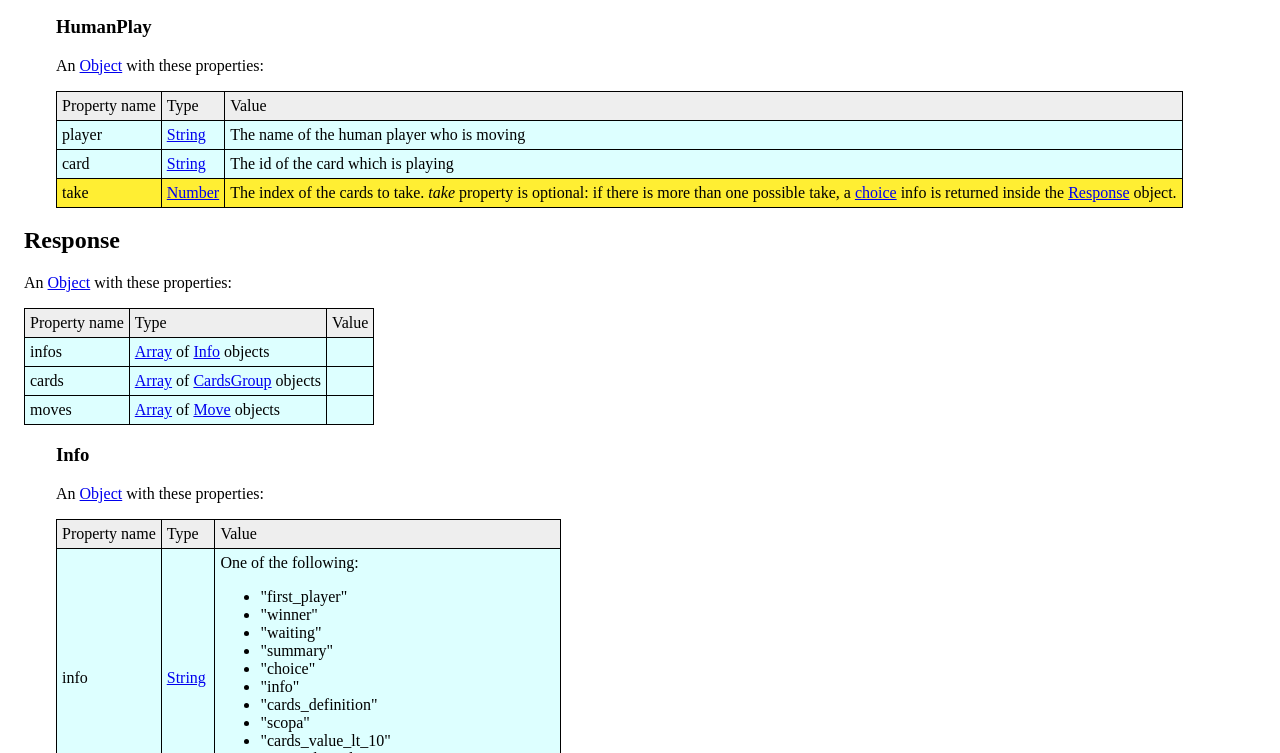
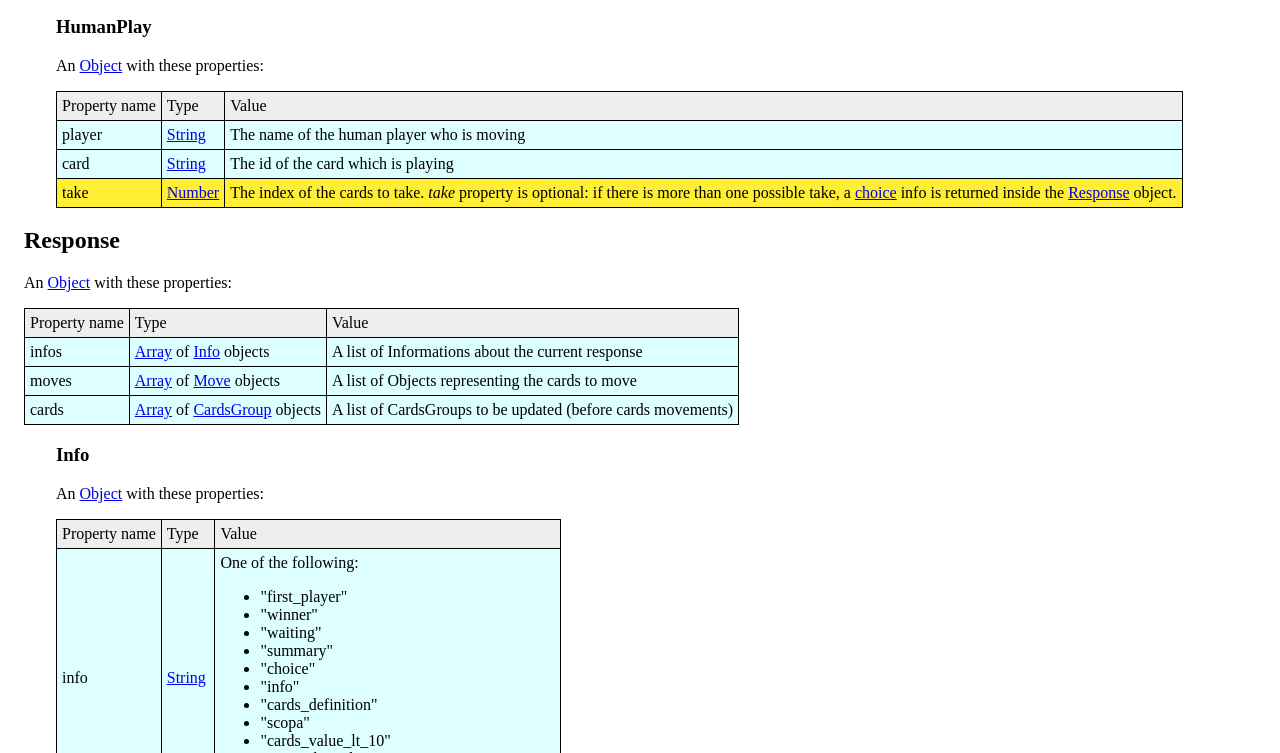
Before and after one commit to OMerkel/Scopa, a plain HTML site: page docs/game-class.html in a window 1280 px wide. Shown: the part 931-1684 px from the top of the page. Drawn offline with Linux system fonts and the light colour scheme.

Commit message:
Update docs

```diff
--- a/docs/game-class.html
+++ b/docs/game-class.html
@@ -37,7 +37,7 @@
         </p>
 
         <p>
-            <a href="#response">resonse</a> = Game.send(<a href="#message">message</a>)
+            <a href="#response">response</a> = Game.send(<a href="#message">message</a>)
         </p>
 
         <h2 id="message">Message</h2>
@@ -178,17 +178,17 @@
             <tr>
                 <td>infos</td>
                 <td><a href="#array">Array</a> of <a href="#info">Info</a> objects</td>
-                <td></td>
+                <td>A list of Informations about the current response</td>
+            </tr>
+            <tr>
+                <td>moves</td>
+                <td><a href="#array">Array</a> of <a href="#move">Move</a> objects</td>
+                <td>A list of Objects representing the cards to move</td>
             </tr>
             <tr>
                 <td>cards</td>
                 <td><a href="#array">Array</a> of <a href="#cards">CardsGroup</a> objects</td>
-                <td></td>
-            </tr>
-            <tr>
-                <td>moves</td>
-                <td><a href="#array">Array</a> of <a href="#move">Move</a> objects</td>
-                <td></td>
+                <td>A list of CardsGroups to be updated (before cards movements)</td>
             </tr>
         </table>
 
```
